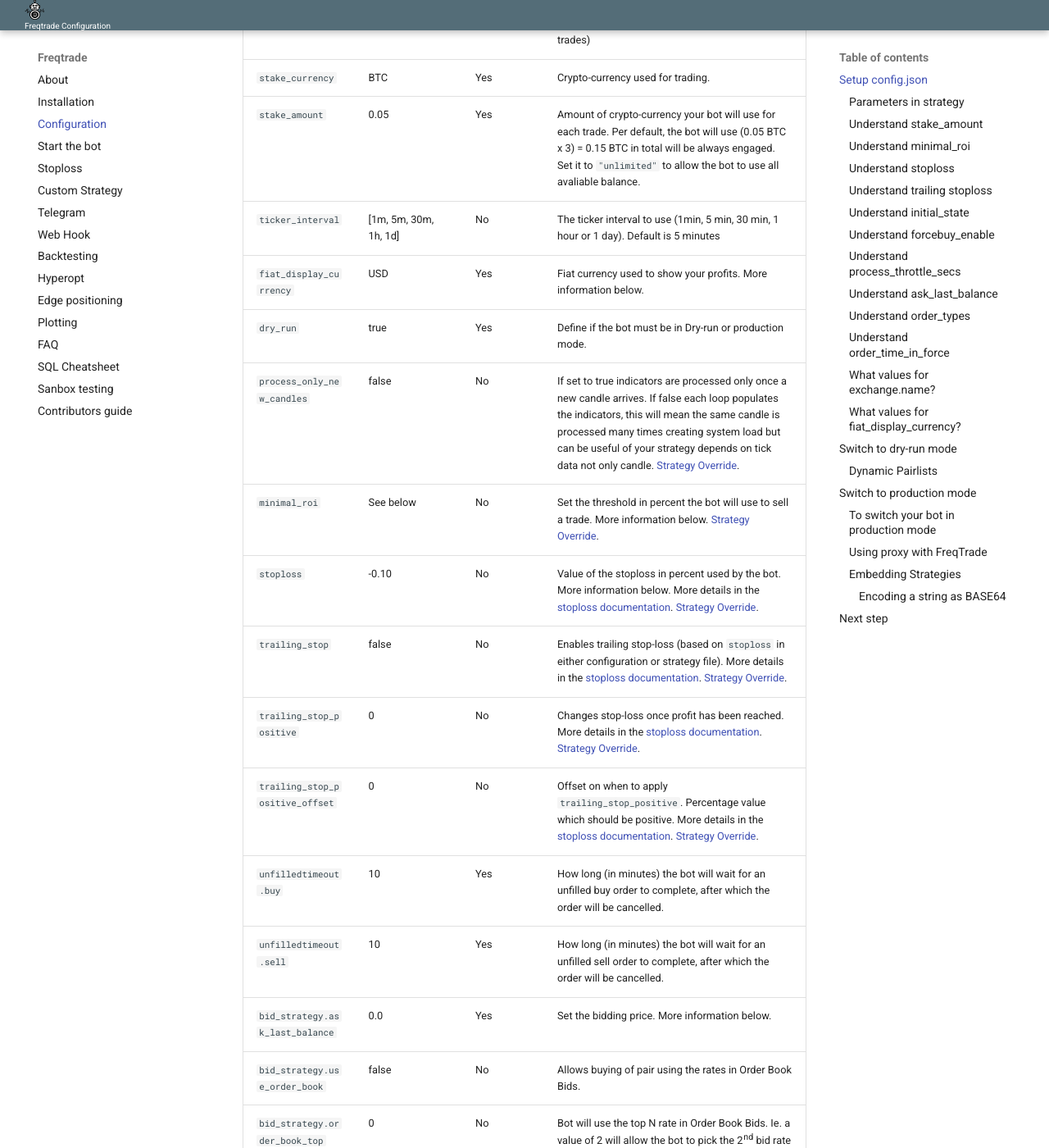
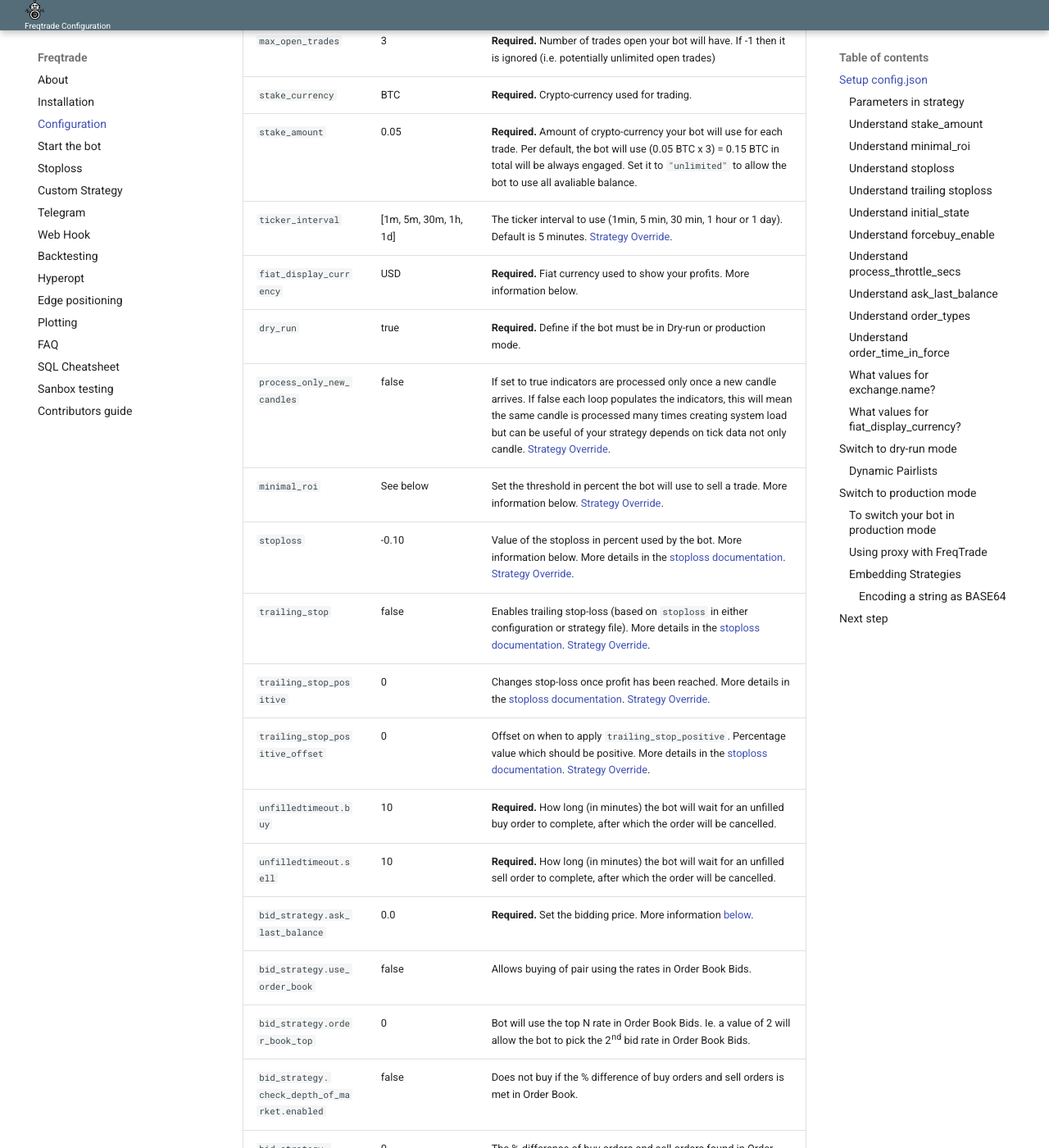
Before and after one commit to jacksonmori755/Crypto-trading-bot, an MkDocs documentation site: the page built from docs/configuration.md, in a window 1280 px wide and 1400 px high, scrolled down 454 px. Shown: the whole window at 82% size. Built offline with MkDocs 1.6.1 and Material for MkDocs 9.7.7, drawn with Linux system fonts in a browser that asks for light colours; some of the changed text lies outside the part shown.

Commit message:
Drop mandatory column

```diff
--- a/docs/configuration.md
+++ b/docs/configuration.md
@@ -9,60 +9,62 @@ for your bot configuration.
 
 The table below will list all configuration parameters.
 
-|  Command | Default | Mandatory | Description |
-|----------|---------|-----------|-------------|
-| `max_open_trades` | 3 | Yes | Number of trades open your bot will have. If -1 then it is ignored (i.e. potentially unlimited open trades)
-| `stake_currency` | BTC | Yes | Crypto-currency used for trading.
-| `stake_amount` | 0.05 | Yes | Amount of crypto-currency your bot will use for each trade. Per default, the bot will use (0.05 BTC x 3) = 0.15 BTC in total will be always engaged. Set it to `"unlimited"` to allow the bot to use all avaliable balance.
-| `ticker_interval` | [1m, 5m, 30m, 1h, 1d] | No | The ticker interval to use (1min, 5 min, 30 min, 1 hour or 1 day). Default is 5 minutes
-| `fiat_display_currency` | USD | Yes | Fiat currency used to show your profits. More information below.
-| `dry_run` | true | Yes | Define if the bot must be in Dry-run or production mode.
-| `process_only_new_candles` | false | No | If set to true indicators are processed only once a new candle arrives. If false each loop populates the indicators, this will mean the same candle is processed many times creating system load but can be useful of your strategy depends on tick data not only candle. [Strategy Override](#parameters-in-strategy).
-| `minimal_roi` | See below | No | Set the threshold in percent the bot will use to sell a trade. More information below. [Strategy Override](#parameters-in-strategy).
-| `stoploss` | -0.10 | No | Value of the stoploss in percent used by the bot. More information below. More details in the [stoploss documentation](stoploss.md). [Strategy Override](#parameters-in-strategy).
-| `trailing_stop` | false | No | Enables trailing stop-loss (based on `stoploss` in either configuration or strategy file). More details in the [stoploss documentation](stoploss.md). [Strategy Override](#parameters-in-strategy).
-| `trailing_stop_positive` | 0 | No | Changes stop-loss once profit has been reached. More details in the [stoploss documentation](stoploss.md). [Strategy Override](#parameters-in-strategy).
-| `trailing_stop_positive_offset` | 0 | No | Offset on when to apply `trailing_stop_positive`. Percentage value which should be positive. More details in the [stoploss documentation](stoploss.md). [Strategy Override](#parameters-in-strategy).
-| `unfilledtimeout.buy` | 10 | Yes | How long (in minutes) the bot will wait for an unfilled buy order to complete, after which the order will be cancelled.
-| `unfilledtimeout.sell` | 10 | Yes | How long (in minutes) the bot will wait for an unfilled sell order to complete, after which the order will be cancelled.
-| `bid_strategy.ask_last_balance` | 0.0 | Yes | Set the bidding price. More information below.
-| `bid_strategy.use_order_book` | false | No | Allows buying of pair using the rates in Order Book Bids.
-| `bid_strategy.order_book_top` | 0 | No | Bot will use the top N rate in Order Book Bids. Ie. a value of 2 will allow the bot to pick the 2nd bid rate in Order Book Bids.
-| `bid_strategy. check_depth_of_market.enabled` | false | No | Does not buy if the % difference of buy orders and sell orders is met in Order Book.
-| `bid_strategy. check_depth_of_market.bids_to_ask_delta` | 0 | No | The % difference of buy orders and sell orders found in Order Book. A value lesser than 1 means sell orders is greater, while value greater than 1 means buy orders is higher.
-| `ask_strategy.use_order_book` | false | No | Allows selling of open traded pair using the rates in Order Book Asks.
-| `ask_strategy.order_book_min` | 0 | No | Bot will scan from the top min to max Order Book Asks searching for a profitable rate.
-| `ask_strategy.order_book_max` | 0 | No | Bot will scan from the top min to max Order Book Asks searching for a profitable rate.
-| `order_types` | None | No | Configure order-types depending on the action (`"buy"`, `"sell"`, `"stoploss"`, `"stoploss_on_exchange"`). [More information below](#understand-order_types). [Strategy Override](#parameters-in-strategy).
-| `order_time_in_force` | None | No | Configure time in force for buy and sell orders. [More information below](#understand-order_time_in_force). [Strategy Override](#parameters-in-strategy).
-| `exchange.name` | bittrex | Yes | Name of the exchange class to use. [List below](#user-content-what-values-for-exchangename).
-| `exchange.key` | key | No | API key to use for the exchange. Only required when you are in production mode.
-| `exchange.secret` | secret | No | API secret to use for the exchange. Only required when you are in production mode.
-| `exchange.pair_whitelist` | [] | No | List of currency to use by the bot. Can be overrided with `--dynamic-whitelist` param.
-| `exchange.pair_blacklist` | [] | No | List of currency the bot must avoid. Useful when using `--dynamic-whitelist` param.
-| `exchange.ccxt_rate_limit` | True | No | DEPRECATED!! Have CCXT handle Exchange rate limits. Depending on the exchange, having this to false can lead to temporary bans from the exchange.
-| `exchange.ccxt_config` | None | No | Additional CCXT parameters passed to the regular ccxt instance. Parameters may differ from exchange to exchange and are documented in the [ccxt documentation](https://ccxt.readthedocs.io/en/latest/manual.html#instantiation)
-| `exchange.ccxt_async_config` | None | No | Additional CCXT parameters passed to the async ccxt instance. Parameters may differ from exchange to exchange  and are documented in the [ccxt documentation](https://ccxt.readthedocs.io/en/latest/manual.html#instantiation)
-| `edge` | false | No | Please refer to [edge configuration document](edge.md) for detailed explanation.
-| `experimental.use_sell_signal` | false | No | Use your sell strategy in addition of the `minimal_roi`. [Strategy Override](#parameters-in-strategy).
-| `experimental.sell_profit_only` | false | No | waits until you have made a positive profit before taking a sell decision. [Strategy Override](#parameters-in-strategy).
-| `experimental.ignore_roi_if_buy_signal` | false | No | Does not sell if the buy-signal is still active. Takes preference over `minimal_roi` and `use_sell_signal`. [Strategy Override](#parameters-in-strategy).
-| `pairlist.method` | StaticPairList | No | Use Static whitelist. [More information below](#dynamic-pairlists).
-| `pairlist.config` | None | No | Additional configuration for dynamic pairlists. [More information below](#dynamic-pairlists).
-| `telegram.enabled` | true | Yes | Enable or not the usage of Telegram.
-| `telegram.token` | token | No | Your Telegram bot token. Only required if `telegram.enabled` is `true`.
-| `telegram.chat_id` | chat_id | No | Your personal Telegram account id. Only required if `telegram.enabled` is `true`.
-| `webhook.enabled` | false | No | Enable usage of Webhook notifications
-| `webhook.url` | false | No | URL for the webhook. Only required if `webhook.enabled` is `true`. See the [webhook documentation](webhook-config.md) for more details.
-| `webhook.webhookbuy` | false | No | Payload to send on buy. Only required if `webhook.enabled` is `true`. See the [webhook documentationV](webhook-config.md) for more details.
-| `webhook.webhooksell` | false | No | Payload to send on sell. Only required if `webhook.enabled` is `true`. See the [webhook documentationV](webhook-config.md) for more details.
-| `webhook.webhookstatus` | false | No | Payload to send on status calls. Only required if `webhook.enabled` is `true`. See the [webhook documentationV](webhook-config.md) for more details.
-| `db_url` | `sqlite:///tradesv3.sqlite`| No | Declares database URL to use. NOTE: This defaults to `sqlite://` if `dry_run` is `True`.
-| `initial_state` | running | No | Defines the initial application state. More information below.
-| `forcebuy_enable` | false | No | Enables the RPC Commands to force a buy. More information below.
-| `strategy` | DefaultStrategy | No | Defines Strategy class to use.
-| `strategy_path` | null | No | Adds an additional strategy lookup path (must be a folder).
-| `internals.process_throttle_secs` | 5 | Yes | Set the process throttle. Value in second.
+Mandatory Parameters are marked as **Required**.
+
+|  Command | Default | Description |
+|----------|---------|-------------|
+| `max_open_trades` | 3 | **Required.** Number of trades open your bot will have. If -1 then it is ignored (i.e. potentially unlimited open trades)
+| `stake_currency` | BTC | **Required.** Crypto-currency used for trading.
+| `stake_amount` | 0.05 | **Required.** Amount of crypto-currency your bot will use for each trade. Per default, the bot will use (0.05 BTC x 3) = 0.15 BTC in total will be always engaged. Set it to `"unlimited"` to allow the bot to use all avaliable balance.
+| `ticker_interval` | [1m, 5m, 30m, 1h, 1d] | The ticker interval to use (1min, 5 min, 30 min, 1 hour or 1 day). Default is 5 minutes. [Strategy Override](#parameters-in-strategy).
+| `fiat_display_currency` | USD | **Required.** Fiat currency used to show your profits. More information below.
+| `dry_run` | true | **Required.** Define if the bot must be in Dry-run or production mode.
+| `process_only_new_candles` | false | If set to true indicators are processed only once a new candle arrives. If false each loop populates the indicators, this will mean the same candle is processed many times creating system load but can be useful of your strategy depends on tick data not only candle. [Strategy Override](#parameters-in-strategy).
+| `minimal_roi` | See below | Set the threshold in percent the bot will use to sell a trade. More information below. [Strategy Override](#parameters-in-strategy).
+| `stoploss` | -0.10 | Value of the stoploss in percent used by the bot. More information below. More details in the [stoploss documentation](stoploss.md). [Strategy Override](#parameters-in-strategy).
+| `trailing_stop` | false | Enables trailing stop-loss (based on `stoploss` in either configuration or strategy file). More details in the [stoploss documentation](stoploss.md). [Strategy Override](#parameters-in-strategy).
+| `trailing_stop_positive` | 0 | Changes stop-loss once profit has been reached. More details in the [stoploss documentation](stoploss.md). [Strategy Override](#parameters-in-strategy).
+| `trailing_stop_positive_offset` | 0 | Offset on when to apply `trailing_stop_positive`. Percentage value which should be positive. More details in the [stoploss documentation](stoploss.md). [Strategy Override](#parameters-in-strategy).
+| `unfilledtimeout.buy` | 10 | **Required.** How long (in minutes) the bot will wait for an unfilled buy order to complete, after which the order will be cancelled.
+| `unfilledtimeout.sell` | 10 | **Required.** How long (in minutes) the bot will wait for an unfilled sell order to complete, after which the order will be cancelled.
+| `bid_strategy.ask_last_balance` | 0.0 | **Required.** Set the bidding price. More information [below](#understand-ask_last_balance).
+| `bid_strategy.use_order_book` | false | Allows buying of pair using the rates in Order Book Bids.
+| `bid_strategy.order_book_top` | 0 | Bot will use the top N rate in Order Book Bids. Ie. a value of 2 will allow the bot to pick the 2nd bid rate in Order Book Bids.
+| `bid_strategy. check_depth_of_market.enabled` | false | Does not buy if the % difference of buy orders and sell orders is met in Order Book.
+| `bid_strategy. check_depth_of_market.bids_to_ask_delta` | 0 | The % difference of buy orders and sell orders found in Order Book. A value lesser than 1 means sell orders is greater, while value greater than 1 means buy orders is higher.
+| `ask_strategy.use_order_book` | false | Allows selling of open traded pair using the rates in Order Book Asks.
+| `ask_strategy.order_book_min` | 0 | Bot will scan from the top min to max Order Book Asks searching for a profitable rate.
+| `ask_strategy.order_book_max` | 0 | Bot will scan from the top min to max Order Book Asks searching for a profitable rate.
+| `order_types` | None | Configure order-types depending on the action (`"buy"`, `"sell"`, `"stoploss"`, `"stoploss_on_exchange"`). [More information below](#understand-order_types). [Strategy Override](#parameters-in-strategy).
+| `order_time_in_force` | None | Configure time in force for buy and sell orders. [More information below](#understand-order_time_in_force). [Strategy Override](#parameters-in-strategy).
+| `exchange.name` | bittrex | **Required.** Name of the exchange class to use. [List below](#user-content-what-values-for-exchangename).
+| `exchange.key` | key | API key to use for the exchange. Only required when you are in production mode.
+| `exchange.secret` | secret | API secret to use for the exchange. Only required when you are in production mode.
+| `exchange.pair_whitelist` | [] | List of currency to use by the bot. Can be overrided with `--dynamic-whitelist` param.
+| `exchange.pair_blacklist` | [] | List of currency the bot must avoid. Useful when using `--dynamic-whitelist` param.
+| `exchange.ccxt_rate_limit` | True | DEPRECATED!! Have CCXT handle Exchange rate limits. Depending on the exchange, having this to false can lead to temporary bans from the exchange.
+| `exchange.ccxt_config` | None | Additional CCXT parameters passed to the regular ccxt instance. Parameters may differ from exchange to exchange and are documented in the [ccxt documentation](https://ccxt.readthedocs.io/en/latest/manual.html#instantiation)
+| `exchange.ccxt_async_config` | None | Additional CCXT parameters passed to the async ccxt instance. Parameters may differ from exchange to exchange  and are documented in the [ccxt documentation](https://ccxt.readthedocs.io/en/latest/manual.html#instantiation)
+| `edge` | false | Please refer to [edge configuration document](edge.md) for detailed explanation.
+| `experimental.use_sell_signal` | false | Use your sell strategy in addition of the `minimal_roi`. [Strategy Override](#parameters-in-strategy).
+| `experimental.sell_profit_only` | false | Waits until you have made a positive profit before taking a sell decision. [Strategy Override](#parameters-in-strategy).
+| `experimental.ignore_roi_if_buy_signal` | false | Does not sell if the buy-signal is still active. Takes preference over `minimal_roi` and `use_sell_signal`. [Strategy Override](#parameters-in-strategy).
+| `pairlist.method` | StaticPairList | Use Static whitelist. [More information below](#dynamic-pairlists).
+| `pairlist.config` | None | Additional configuration for dynamic pairlists. [More information below](#dynamic-pairlists).
+| `telegram.enabled` | true | **Required.** Enable or not the usage of Telegram.
+| `telegram.token` | token | Your Telegram bot token. Only required if `telegram.enabled` is `true`.
+| `telegram.chat_id` | chat_id | Your personal Telegram account id. Only required if `telegram.enabled` is `true`.
+| `webhook.enabled` | false | Enable usage of Webhook notifications
+| `webhook.url` | false | URL for the webhook. Only required if `webhook.enabled` is `true`. See the [webhook documentation](webhook-config.md) for more details.
+| `webhook.webhookbuy` | false | Payload to send on buy. Only required if `webhook.enabled` is `true`. See the [webhook documentationV](webhook-config.md) for more details.
+| `webhook.webhooksell` | false | Payload to send on sell. Only required if `webhook.enabled` is `true`. See the [webhook documentationV](webhook-config.md) for more details.
+| `webhook.webhookstatus` | false | Payload to send on status calls. Only required if `webhook.enabled` is `true`. See the [webhook documentationV](webhook-config.md) for more details.
+| `db_url` | `sqlite:///tradesv3.sqlite`| Declares database URL to use. NOTE: This defaults to `sqlite://` if `dry_run` is `True`.
+| `initial_state` | running | Defines the initial application state. More information below.
+| `forcebuy_enable` | false | Enables the RPC Commands to force a buy. More information below.
+| `strategy` | DefaultStrategy | Defines Strategy class to use.
+| `strategy_path` | null | Adds an additional strategy lookup path (must be a folder).
+| `internals.process_throttle_secs` | 5 | **Required.** Set the process throttle. Value in second.
 
 ### Parameters in strategy
 
```
